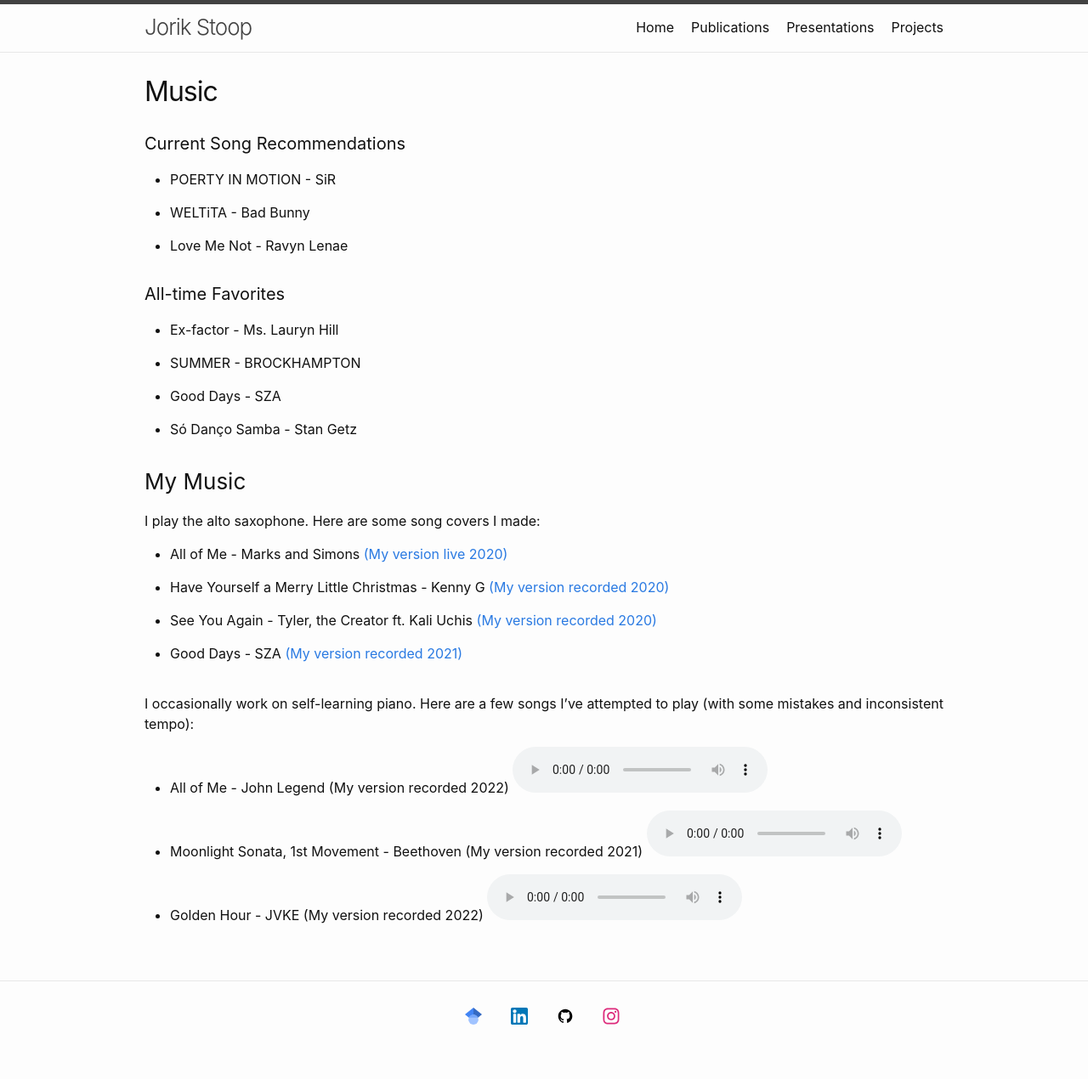
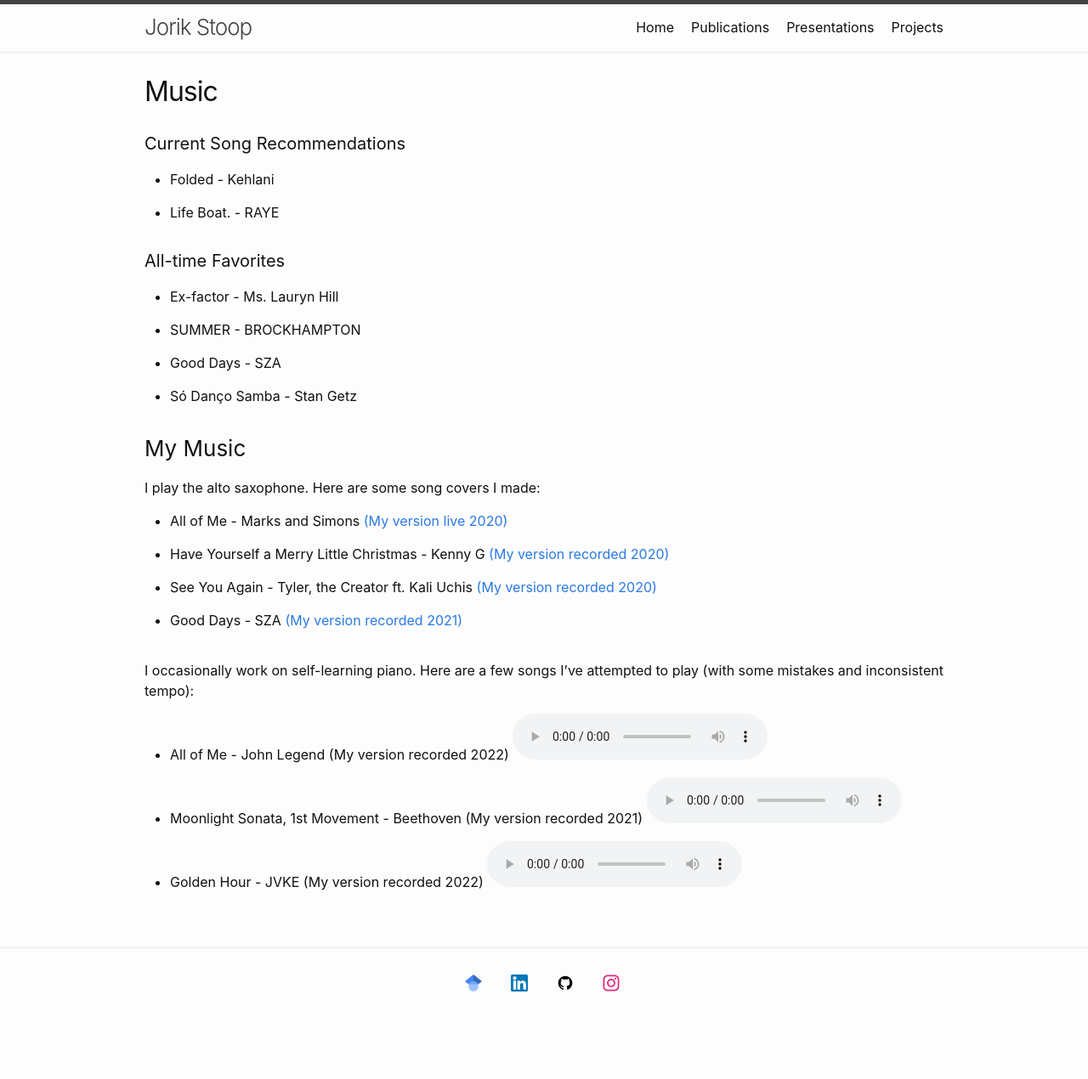
Before and after one commit to jorikstoop/jorikstoop.github.io, a Jekyll site: the page built from _projects/music.md, in a window 1280 px wide. Shown: the whole page at 85% size. Built offline with Jekyll 4.4.1, drawn with Linux system fonts in a browser that asks for light colours; after the commit the page ends 1231 px from its top, so only the background shows below that.

Commit message:
update website

```diff
--- a/_data/song_recs.yml
+++ b/_data/song_recs.yml
@@ -1,14 +1,10 @@
 #current song recommendations:
-- name: POERTY IN MOTION
-  by: "- SiR"
+- name: Folded
+  by: "- Kehlani"
   type: current
 
-- name: WELTiTA
-  by: "- Bad Bunny"
-  type: current
-
-- name: Love Me Not
-  by: "- Ravyn Lenae"
+- name: Life Boat.
+  by: "- RAYE"
   type: current
 
 #all time favorites:
@@ -29,6 +25,18 @@
   type: alltime
 
 #previous song recommendations:
+- name: POERTY IN MOTION
+  by: "- SiR"
+  type: previous
+
+- name: WELTiTA
+  by: "- Bad Bunny"
+  type: previous
+
+- name: Love Me Not
+  by: "- Ravyn Lenae"
+  type: previous
+
 - name: Balloon (feat. Doechii)
   by: "- Tyler, The Creator"
   type: previous
```
Also changed, not shown: publications.md (+3 -1 lines).
